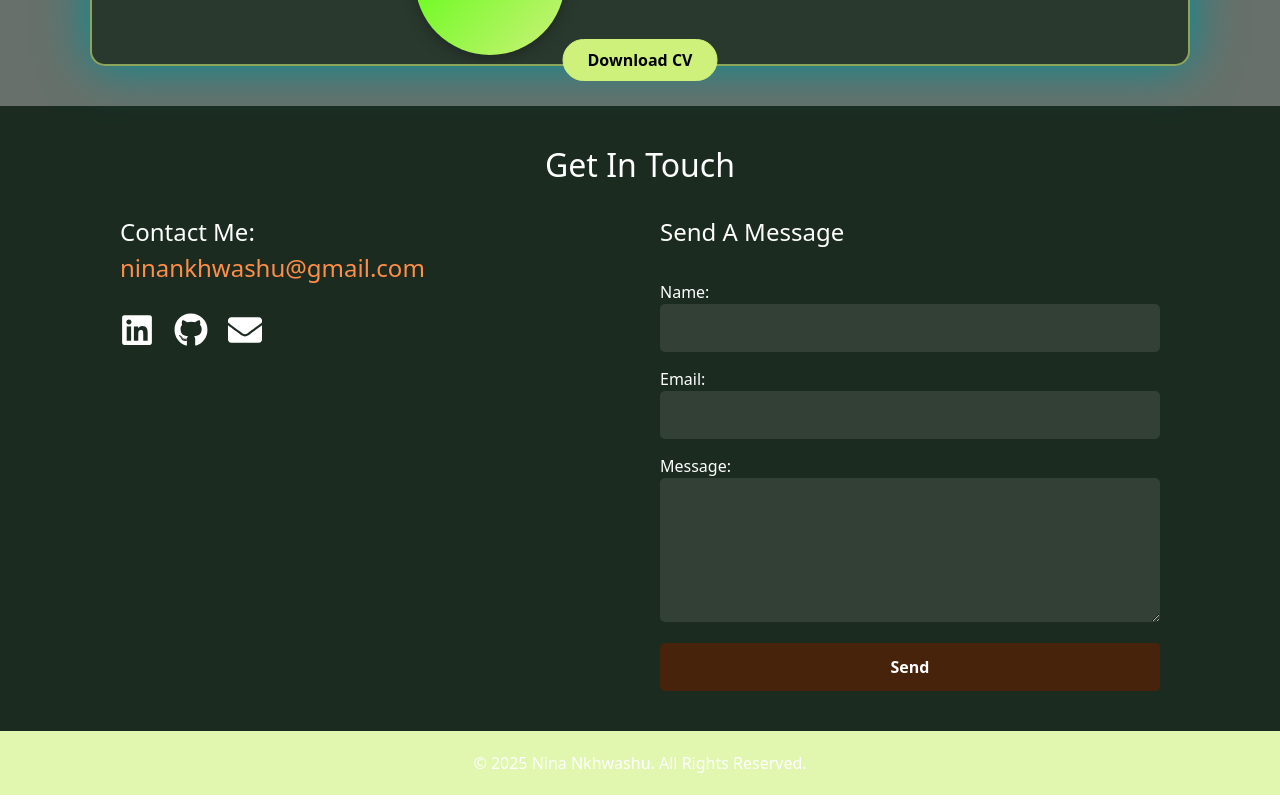
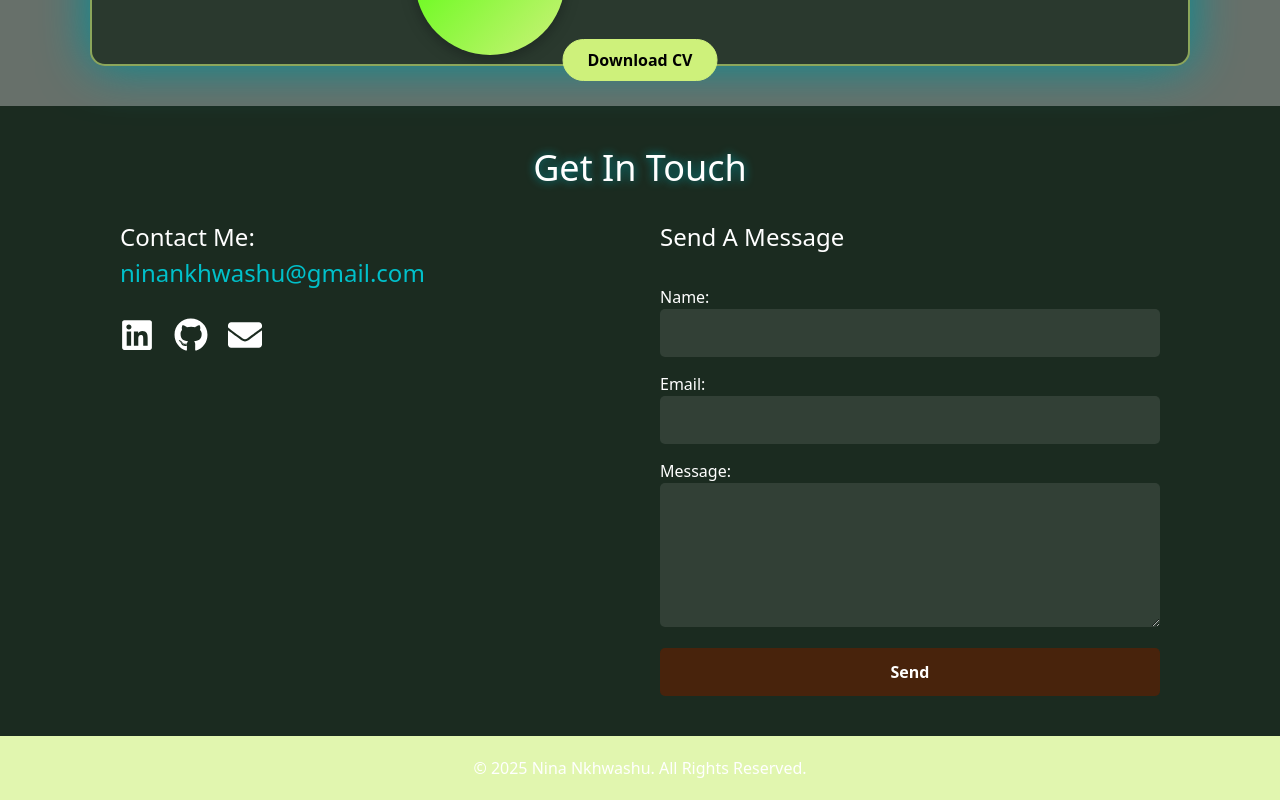
Before and after one commit to gititbunny/nn-react-portfolio, a React (Create React App) app in the folder portfolio/: page / in a window 1280 px wide. Shown: the part 3836-4636 px from the top of the page. Built offline with nearby package versions, Linux system fonts and the light colour scheme.

Commit message:
Update left contact me color

```diff
--- a/portfolio/src/styles/Contact.css
+++ b/portfolio/src/styles/Contact.css
@@ -6,9 +6,10 @@
 }
 
 #contact h2 {
-  font-size: 32px;
+  font-size: 36px;
   margin-bottom: 30px;
   text-align: center;
+  text-shadow: #019097 0 0 10px;
 }
 
 .contact-container {
@@ -32,8 +33,12 @@
 }
 
 .contact-left a {
-  color: #ff8e48;
+  color: #01c0ca;
   text-decoration: none;
+}
+
+.contact-left a:hover {
+  color: #cef17b;
 }
 
 .social-icons {
@@ -50,7 +55,7 @@
 
 .social-icons a:hover {
   transform: scale(1.2);
-  color: #00aaff;
+  color: #cef17b;
 }
 
 .contact-right p {
```
